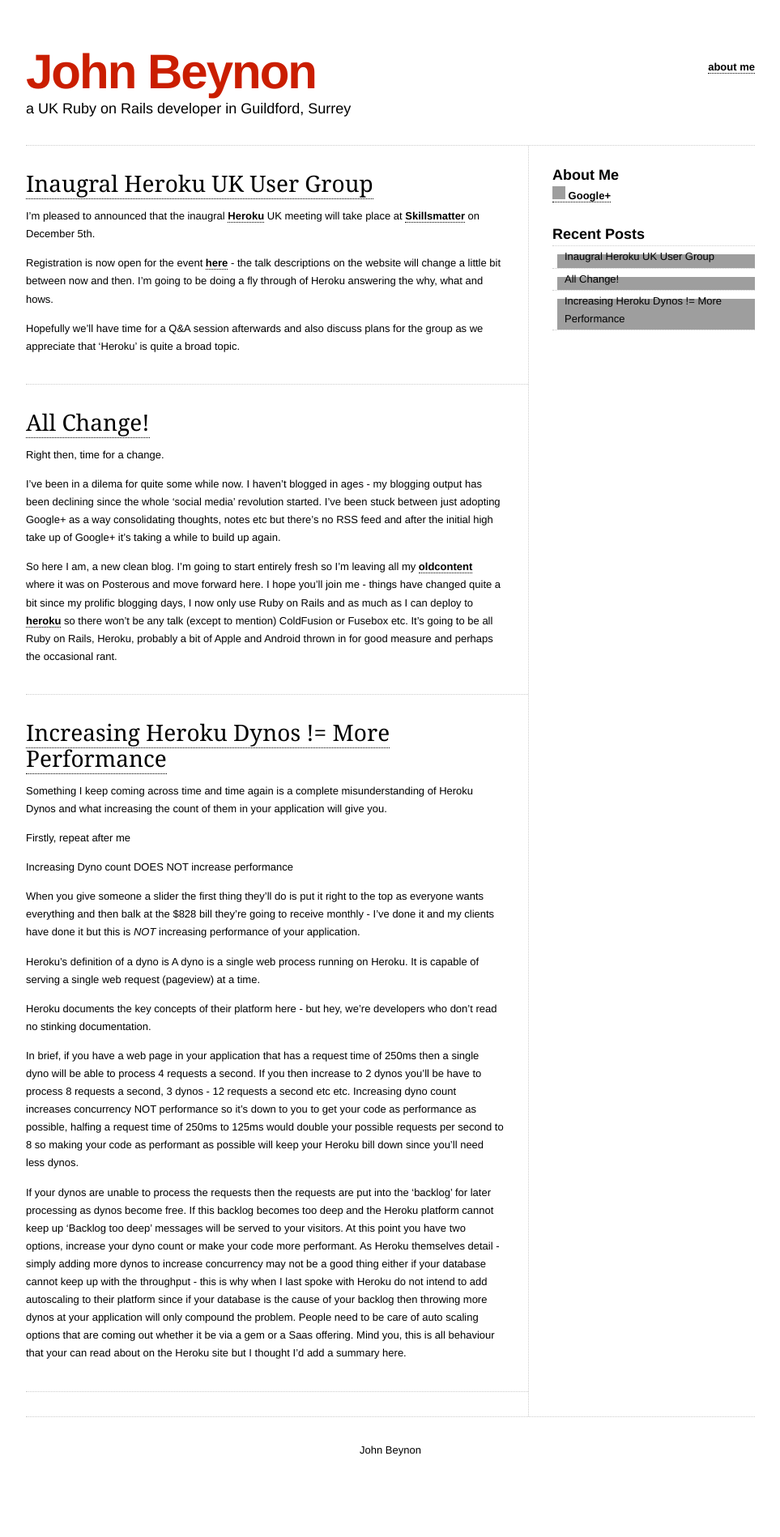
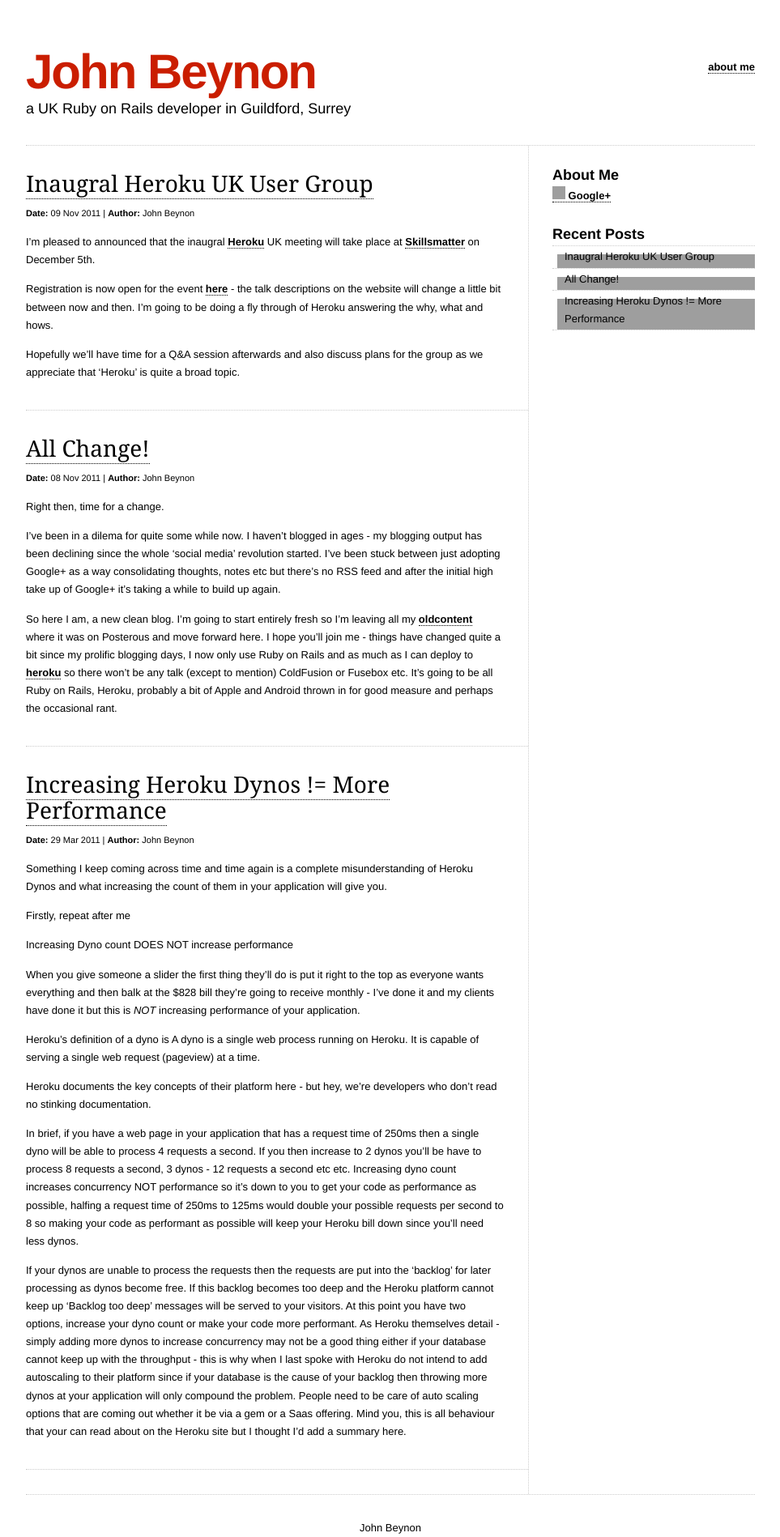
Before and after one commit to johnbeynon/johnbeynon.github.com, a Jekyll site: the page built from index.html, in a window 1280 px wide, cut to the strip 0-1898 px from the top of the page. Shown: the whole strip at 81% size, without its empty margins (158-1121 px from the left). Built offline with Jekyll 4.4.1, drawn with Linux system fonts in a browser that asks for light colours; Markdown is read by kramdown in place of the engine named in the settings; comment, search, counter and statistics services are not loaded; before the commit the page ends 1802 px from its top, so only the background shows below that; grey boxes are pictures that could not be loaded.

Commit message:
More UI:

```diff
--- a/_config.yml
+++ b/_config.yml
@@ -1,3 +1,3 @@
 markdown: rdiscount
 pygments: true
-permalink: /:title
+permalink: /:year/:month/:day/:title
--- a/_layouts/default.html
+++ b/_layouts/default.html
@@ -10,6 +10,7 @@
    href="http://feeds.feedburner.com/JohnBeynon" />
    <script src="/javascript/ga.js" type="text/javascript"></script>
    <script src="/javascript/plusone.js" type="text/javascript"></script>
+   <script type="text/javascript" src="https://apis.google.com/js/plusone.js"></script>
 </head>
 <body>
   <div id="wrapper">
--- a/_layouts/post.html
+++ b/_layouts/post.html
@@ -4,6 +4,10 @@
 
 <article>
   <h1>{{ page.title }}</h1>
+  <small>
+    <span><b>Date:</b> {{ page.date | date_to_string }}</span>
+    <span>| <b>Author:</b> {{ page.author }}</span>
+  </small>
   {{ content }}
 </article>
 
--- a/css/screen.css
+++ b/css/screen.css
@@ -199,6 +199,10 @@
   margin: 14px 0 14px 0;
 }
 
+article small {
+font-size: 11px;
+}
+
 hr {
   margin-top: 35px;
   border: 0;
--- a/index.html
+++ b/index.html
@@ -5,8 +5,13 @@
 
 {% for post in site.posts %}
   <article>
-  <h1><a href="{{ post.url }}">{{ post.title }}</a></h1>
+    <h1><a href="{{ post.url }}">{{ post.title }}</a></h1>
+    <small>
+      <span><b>Date:</b> {{ post.date | date_to_string }}</span>
+      <span>| <b>Author:</b> {{ post.author }}</span>
+      <span><g:plusone size="small" annotation="inline" href="{{ post.url }}"></g:plusone></span>
+    </small>
     {{ post.content }}
     <hr />
   </article>
-  {% endfor %}
+{% endfor %}
```
